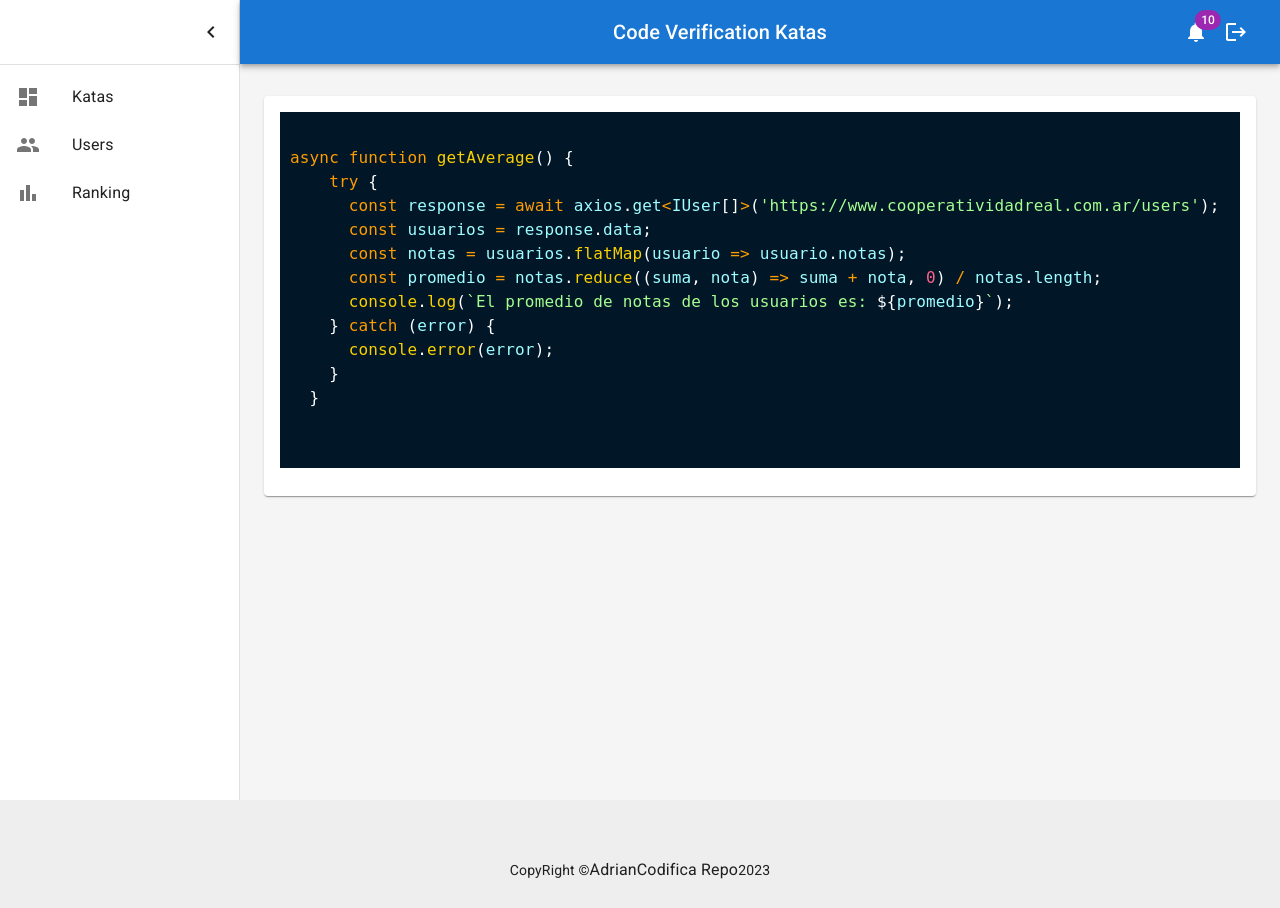
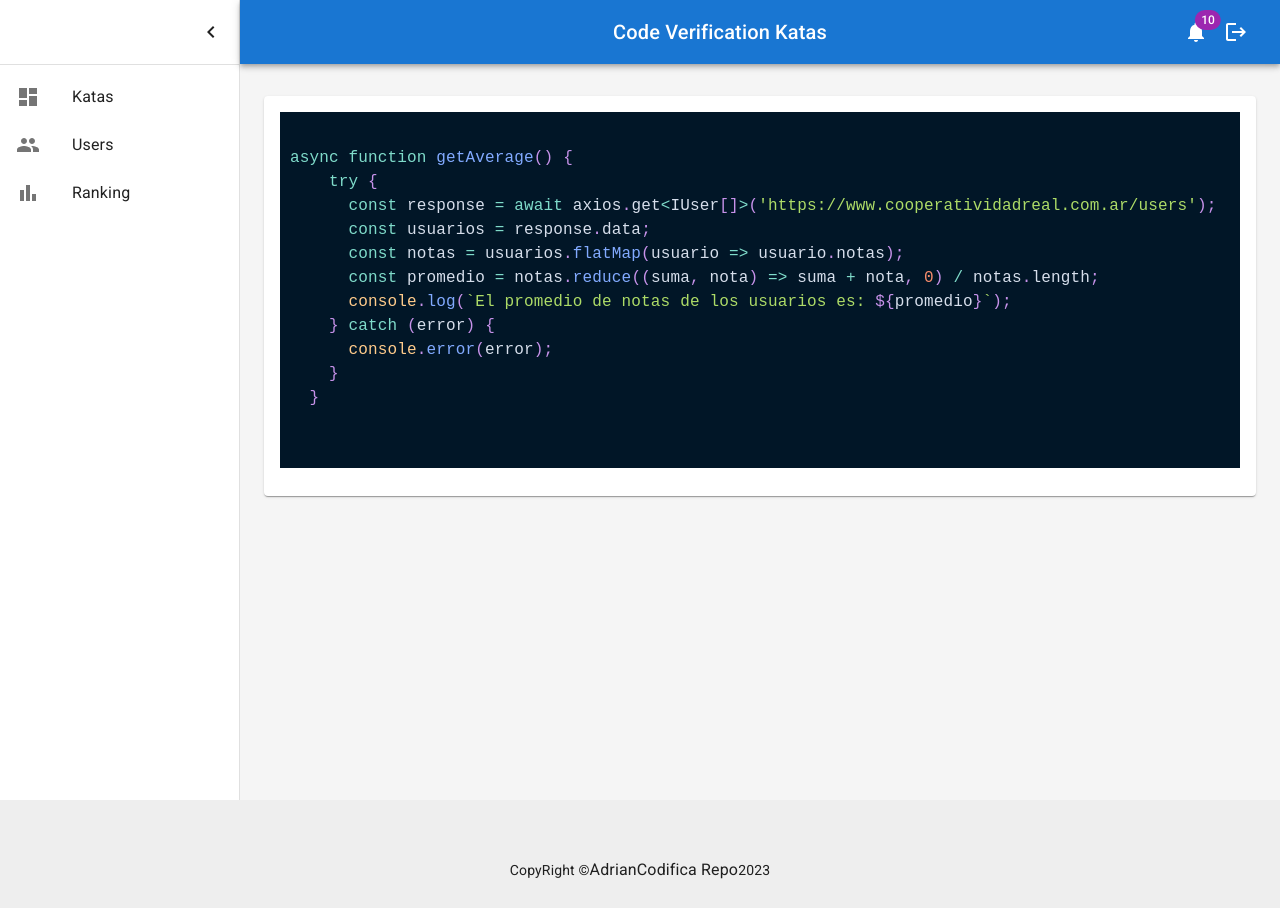
Before and after one commit to Adrian-Fernandez-Rosa/code-frontend, a React (Create React App) app: page / in a window 1280 px wide. Built offline with nearby package versions, Linux system fonts and the light colour scheme.

Commit message:
second editor completed

```diff
--- a/src/components/editor/NewEditor.tsx
+++ b/src/components/editor/NewEditor.tsx
@@ -25,36 +25,27 @@ async function getAverage() {
 const styles: any = {
   root: {
     boxSizing: 'border-box',
-        fontFamily: '"Dank Mono", "Fira Code", "monospace"',
-        ...myTheme.plain //estilos principales
+    fontFamily: '"Dank Mono", "Fira Code", monospace',
+    ...themes.nightOwl.plain //estilos principales
 
   }
 }
 
 // Highlight Component
-const HighlightElement = (code: string) => (
-
-    <Highlight
-    theme={themes.shadesOfPurple}
-    code={codeSnippet}
-    language="tsx"
-  >
+const HighlightElement2 = (code: string) => (
+  <Highlight  theme={myTheme} code={code} language='tsx'>
       {({ className, style, tokens, getLineProps, getTokenProps }) => (
           <Fragment>
               {tokens.map((line, i) => (
-                    <div {...getLineProps({ line: line, key: i })}>
-                        {
-                            line.map((token, key) =>
-                                <span {...getTokenProps({ token, key })} />
-
-                            )
-                        }
+                  <div {...getLineProps({ line, key: i })}>
+                      {line.map((token, key) => <span {...getTokenProps({ token, key })} />)}
                   </div>
               ))}
           </Fragment>
       )}
   </Highlight>
 );
+
 
 export const NewEditor = () => {
 
@@ -68,7 +59,7 @@ export const NewEditor = () => {
     <Editor
       value={code}
       onValueChange={handleChange}
-            highlight={HighlightElement}
+      highlight={HighlightElement2}
       padding={10}
       style={styles.root}
     />
```
Lines whose indentation alone changed are shown as unchanged.
